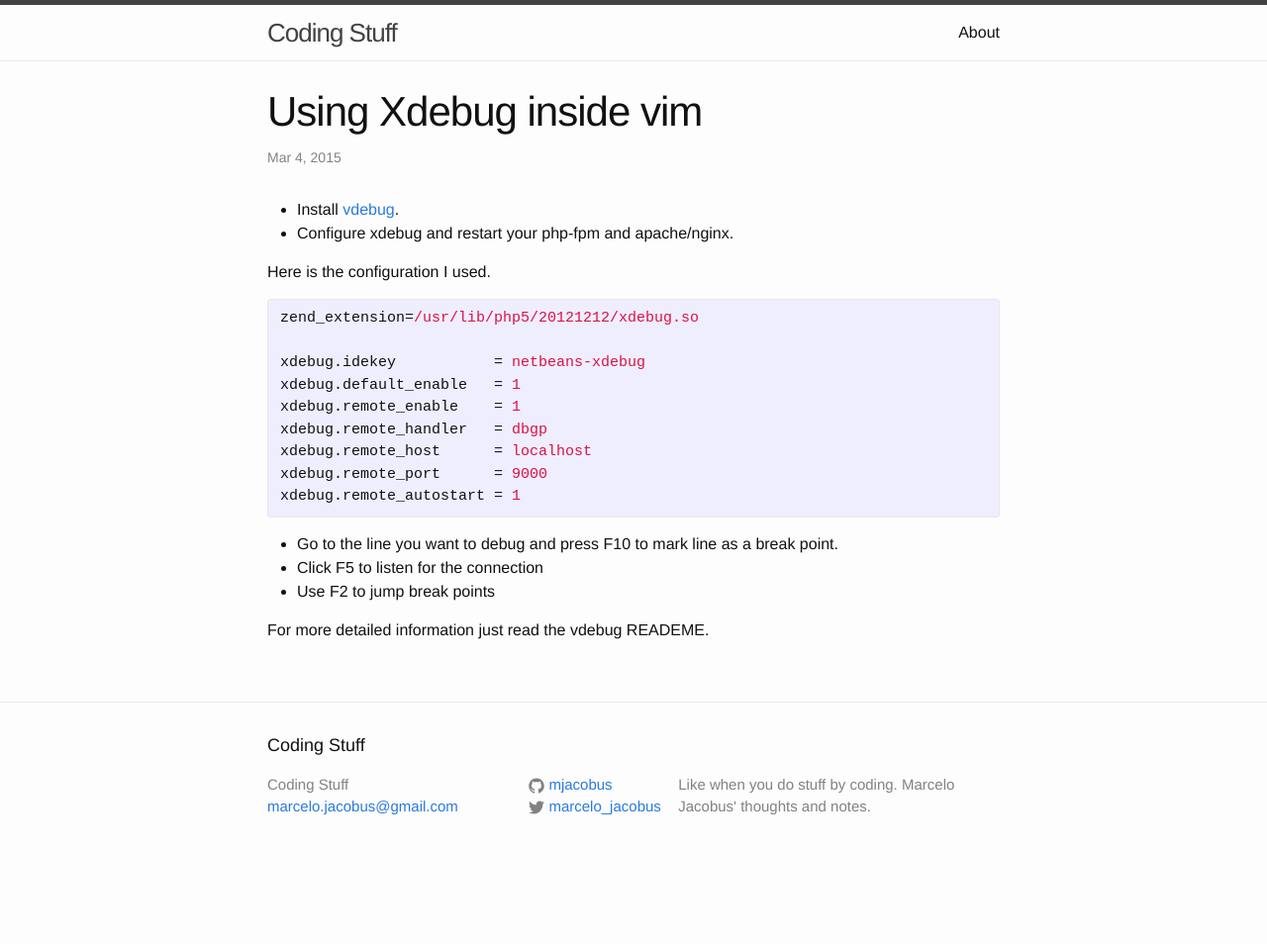
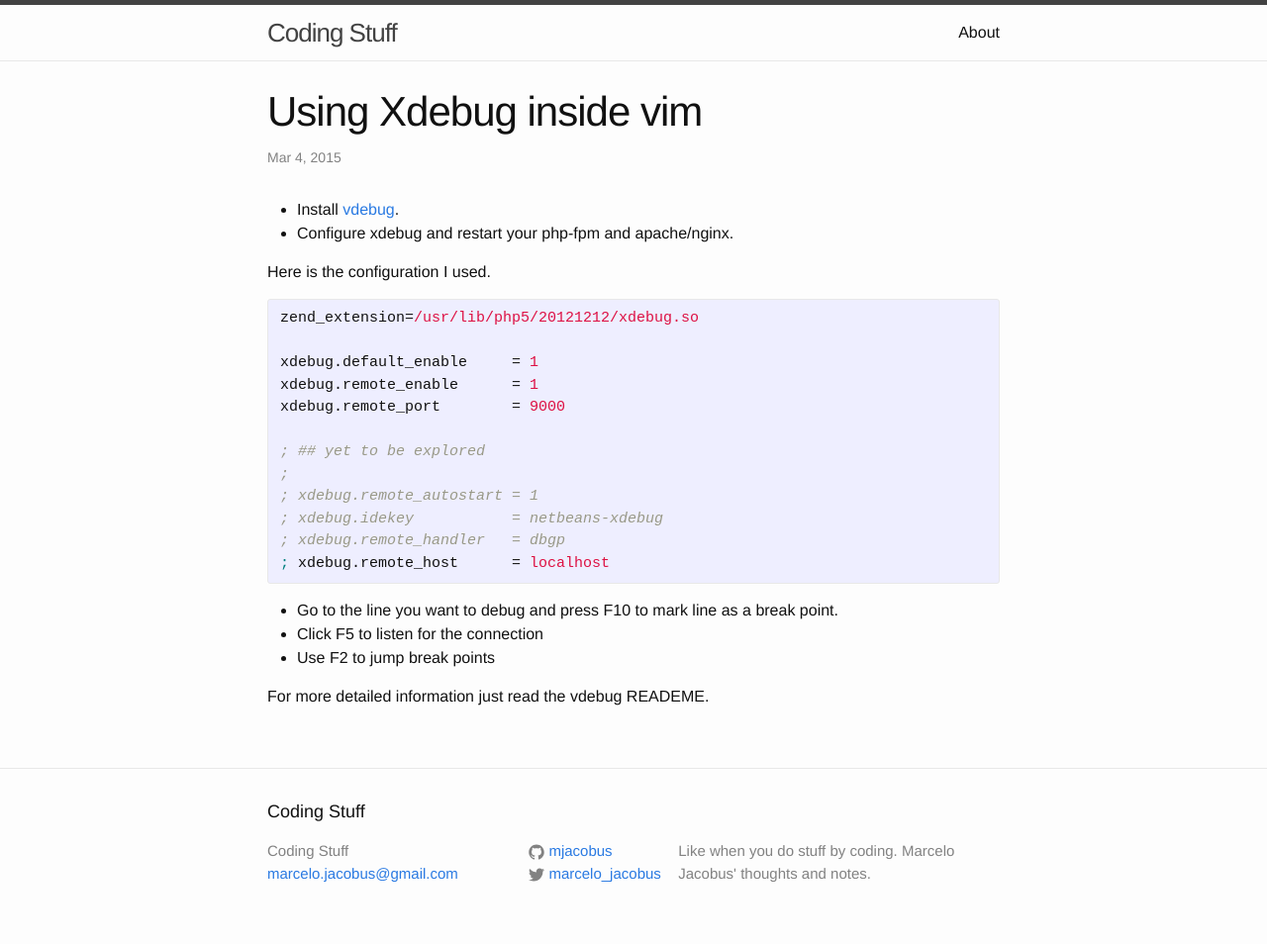
Before and after one commit to mjacobus/mjacobus.github.io, a Jekyll site: the page built from _posts/2015-03-04-xdebug-inside-vim.md, in a window 1280 px wide. Shown: the whole page at 99% size. Built offline with Jekyll 4.4.1, drawn with Linux system fonts in a browser that asks for light colours; comment, search, counter and statistics services are not loaded; before the commit the page ends 900 px from its top, so only the background shows below that.

Commit message:
Updated post

```diff
--- a/_posts/2015-03-04-xdebug-inside-vim.md
+++ b/_posts/2015-03-04-xdebug-inside-vim.md
@@ -12,13 +12,16 @@ Here is the configuration I used.
 {% highlight ini %}
 zend_extension=/usr/lib/php5/20121212/xdebug.so
 
-xdebug.idekey           = netbeans-xdebug
-xdebug.default_enable   = 1
-xdebug.remote_enable    = 1
-xdebug.remote_handler   = dbgp
-xdebug.remote_host      = localhost
-xdebug.remote_port      = 9000
-xdebug.remote_autostart = 1
+xdebug.default_enable     = 1
+xdebug.remote_enable      = 1
+xdebug.remote_port        = 9000
+
+; ## yet to be explored
+;
+; xdebug.remote_autostart = 1
+; xdebug.idekey           = netbeans-xdebug
+; xdebug.remote_handler   = dbgp
+; xdebug.remote_host      = localhost
 {% endhighlight %}
 
 - Go to the line you want to debug and press F10 to mark line as a break point.
```
